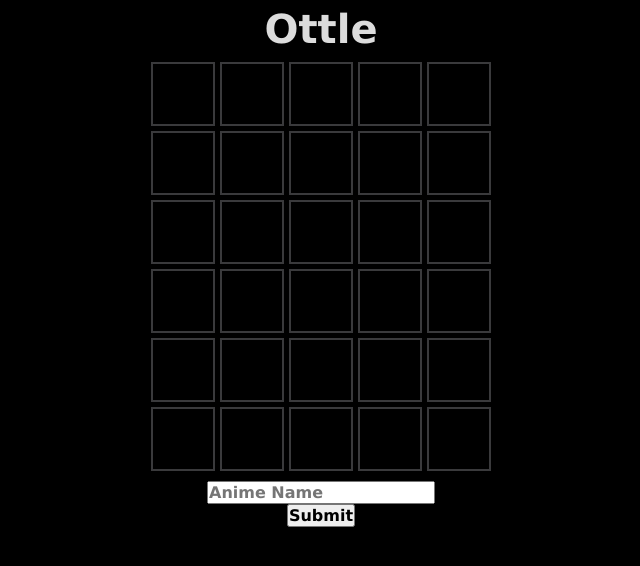
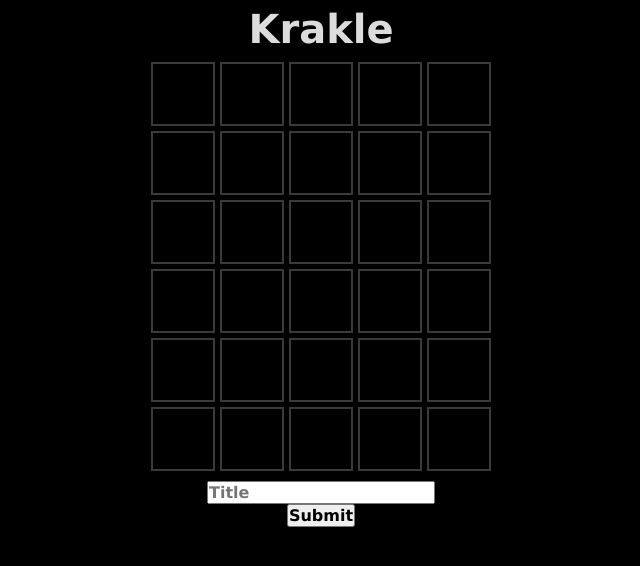
Before and after one commit to sandshrew2/krakle, a plain HTML site: page index.html in a window 1280 px wide. Shown: the whole page, without its empty margins (319-959 px from the left). Drawn offline with Linux system fonts and the light colour scheme.

Commit message:
Update index.html

```diff
--- a/index.html
+++ b/index.html
@@ -4,7 +4,7 @@
     <meta charset="UTF-8">
     <meta http-equiv="X-UA-Compatible" content="IE=edge">
     <meta name="viewport" content="width=device-width, initial-scale=1.0">
-    <title>Ottle</title>
+    <title>Krakle</title>
 
     <script src="js/main.js"></script>
 
@@ -14,7 +14,7 @@
     <div id="container">
         <div id="game">
             <header>
-                <h1 class="title">Ottle</h1>
+                <h1 class="title">Krakle</h1>
             </header>
 
             <div id="board-container">
@@ -26,7 +26,7 @@
             <div id="input-container">
                 <form id="input-form" autocomplete="off" method="POST">
                     <div class="autocomplete">
-                        <input id="guess-input" type="text" name="guess" placeholder="Anime Name">
+                        <input id="guess-input" type="text" name="guess" placeholder="Title">
                     </div>
                     <input id="submit-button" type="submit" value="Submit">
                 </form>
```
